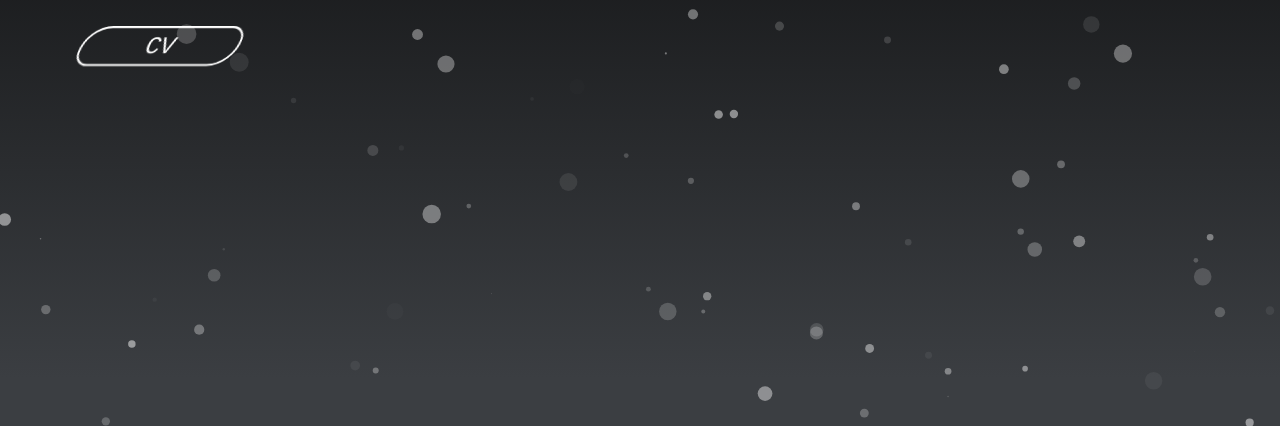
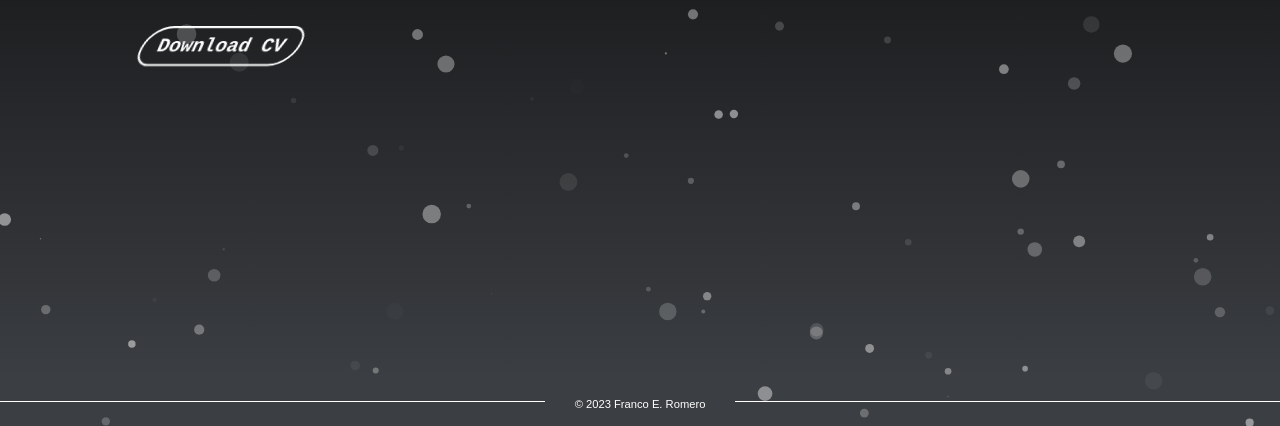
Before and after one commit to francoeromero/small_projects, a plain HTML site: page portfolio/index.html in a window 1280 px wide. Shown: the part 374-800 px from the top of the page. Drawn offline with nearby package versions, Linux system fonts and the light colour scheme; a web font is replaced by a local one.

Commit message:
practice

```diff
--- a/portfolio/index.html
+++ b/portfolio/index.html
@@ -47,9 +47,7 @@
       border-radius: 50%;
     }
 /* FIN CONFIG GLOBAL */
-/*  SECTION HOME */
-
-
+/*///////// SECTION HOME ////////// */
     .texto1,
     .texto2,
     .texto3{
@@ -85,7 +83,7 @@
         position: absolute;
         color: white;
         top: 17rem;
-        left: 5rem;
+        left: 8.8rem;
         font-size: 2rem;
         /* font-family: 'Zen Tokyo Zoo', cursive; */
         font-family: 'Turret Road', cursive;
@@ -102,7 +100,7 @@
       position: absolute;
       color: #eaeaea;
       top: 20rem;
-      left: 5.2rem;
+      left: 8.9rem;
       font-size: 2rem;
       font-weight: 100;
       font-family: 'Turret Road', cursive;
@@ -115,7 +113,7 @@
         justify-content: center;
         position: absolute;
         top: 25rem;
-        left: 5rem;
+        left: 8.8rem;
         width: 10rem;
         height: 2.5rem;
         transform: skew(-20deg);
@@ -135,7 +133,7 @@
       position: absolute;
       width: 100px;
       height: 100px;
-      background: white;
+      background: rgb(19, 97, 131);
       left: -10rem;
       top: -1rem;
       width: 10rem;
@@ -148,11 +146,12 @@
     /* TEXTO CV dentro de BOTON*/
       .cv{
       color: white;
-      font-size: 1.5rem;
+      font-size: 1.2rem;
       font-family: sans-serif;
       transform: skewX(-5deg);
       z-index: 9;
       font-family:  'Courier New', Courier, monospace;
+      font-weight: bold;
     }
 
 
@@ -271,8 +270,40 @@
       cursor: pointer;
       z-index: 9;
     }
+    /* /////// FOOTER //////// */
+    .footer{
+      display: flex;
+      align-items: center;
+      justify-content: center;
+      width: 100%;
+    }
+    .copyright{
+      color: white;
+      position: fixed;
+      font-size: 0.7rem;
+      font-family: sans-serif;
+      bottom: 1rem;
+    }
+    .copyright::after{
+      content: '';
+      position: absolute;
+      height: 1px;
+      left: 10rem;
+      width: 200rem;
+      bottom: 0.5rem;
+      background: white;
+    }
+    .copyright::before{
+      content: '';
+      position: absolute;
+      height: 1px;
+      right: 10rem;
+      width: 200rem;
+      bottom: 0.5rem;
+      background: white;
+    }
 
-       /* ////// ANIMACION //////*/
+       /* ////// ANIMACIONES //////*/
     @keyframes animacion1 {
             0%{
                 left: 4rem;
@@ -369,7 +400,7 @@
     @keyframes btnDetras {
       0%{
         transform: scale(0.4);
-        opacity: 0.5;
+        opacity: 0.9;
         background: #0b0b0b;
       }
 
@@ -454,6 +485,8 @@
         top: 30rem;
       }
     }
+
+
     </style>
 </head>
 <body>
@@ -490,6 +523,10 @@
           </div>
         </li>
       </ul>
+      <div class="footer">
+        <p class="copyright">© 2023 Franco E. Romero</p>
+      </div>
+      <!-- HOME -->
       <section id="home">
       <main id="textos" class="textos">
 
@@ -500,7 +537,7 @@
           <p class="texto5">I will turn your ideas into projects</p>
           <div class="parpadeo"></div>
           <button class="boton">
-            <p class="cv">CV</p>
+            <p class="cv">Download CV</p>
           </button>
       </main>
     </section>
@@ -635,7 +672,7 @@
           letra.style.transition = '1s';
         },2000);
         setTimeout(function(){
-          letra.innerText = 'CV';
+          letra.innerText = 'Download CV';
           letra.style.transition = '1s';
           letra.style.color = 'white'
         },3000)
```
